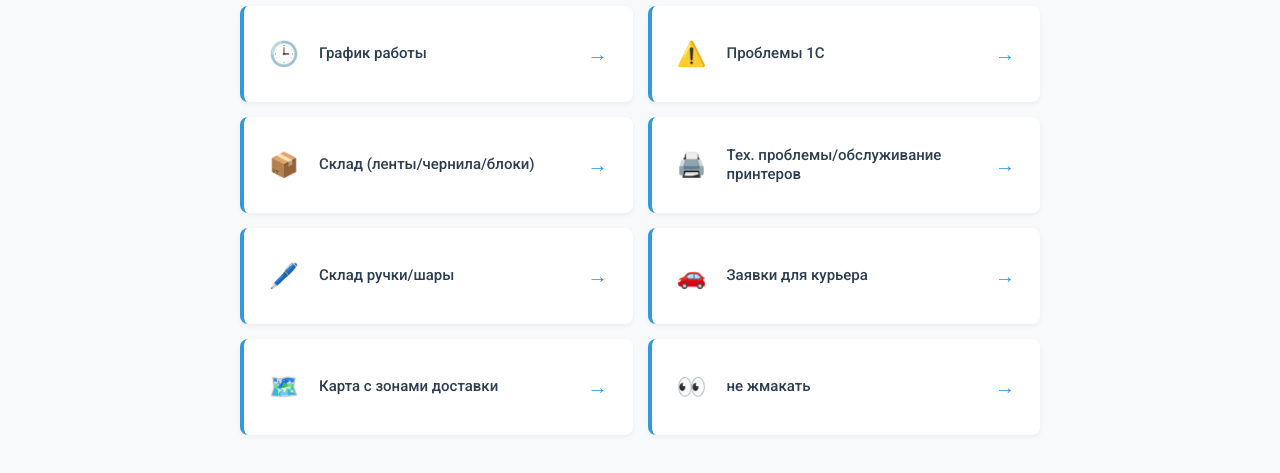
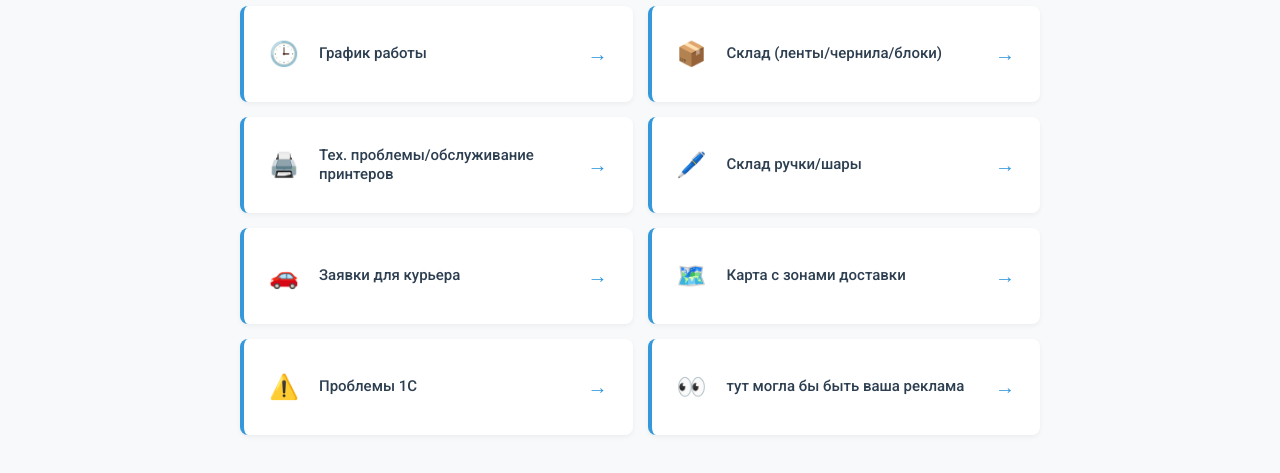
Before and after one commit to Kopernik64/excel-map, a plain HTML site: page index.html in a window 1280 px wide. Shown: the part 135-608 px from the top of the page. Drawn offline with Linux system fonts and the light colour scheme.

Commit message:
поменял местами

```diff
--- a/index.html
+++ b/index.html
@@ -18,12 +18,6 @@
     <a href="https://docs.google.com/spreadsheets/d/1IJ_CfxBTaPAnPXQQAvPRokdk1GzqjotyoYMxUCCFhMI/edit?gid=1284043543#gid=1284043543" target="_blank" rel="noopener noreferrer" class="doc-button">
         <div class="button-icon">🕒</div>
         <div class="button-text">График работы</div>
-        <div class="button-arrow">→</div>
-    </a>
-
-    <a href="https://docs.google.com/spreadsheets/d/170S1lsIj_pE0RvN4AdCTuP2-pIbfgPZ4hHfML1aFRlw/edit?gid=0#gid=0" target="_blank" rel="noopener noreferrer" class="doc-button">
-        <div class="button-icon">⚠️</div>
-        <div class="button-text">Проблемы 1С</div>
         <div class="button-arrow">→</div>
     </a>
 
@@ -57,10 +51,15 @@
         <div class="button-arrow">→</div>
     </a>
 
-    <a href="" target="_blank" rel="noopener noreferrer" class="doc-button" onmouseover="this.style.position='absolute'; this.style.left=Math.random()*window.innerWidth+'px'; this.style.top=Math.random()*window.innerHeight+'px'"
-    onclick="alert('Поймал! Но всё равно не жми 👀')">
+    <a href="https://docs.google.com/spreadsheets/d/170S1lsIj_pE0RvN4AdCTuP2-pIbfgPZ4hHfML1aFRlw/edit?gid=0#gid=0" target="_blank" rel="noopener noreferrer" class="doc-button">
+        <div class="button-icon">⚠️</div>
+        <div class="button-text">Проблемы 1С</div>
+        <div class="button-arrow">→</div>
+    </a>
+
+    <a href="" target="_blank" rel="noopener noreferrer" class="doc-button">
         <div class="button-icon">👀</div>
-        <div class="button-text">не жмакать</div>
+        <div class="button-text">тут могла бы быть ваша реклама</div>
         <div class="button-arrow">→</div>
     </a>
 </div>
```
